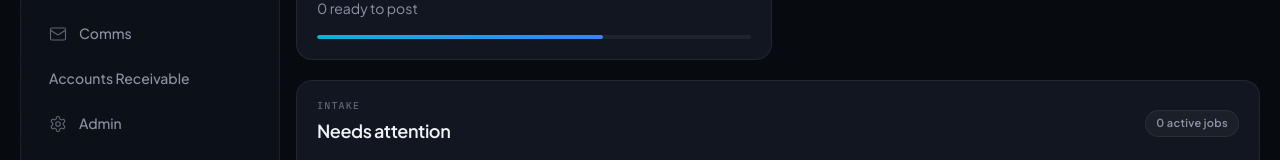
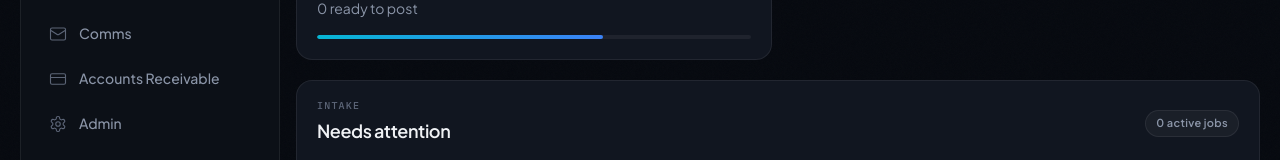
Before and after one commit to briancollins454-hub/Stash-ops, a Next.js app: page / in a window 1280 px wide. Shown: the part 518-678 px from the top of the page. Built offline with nearby package versions, Linux system fonts and the light colour scheme; no server answers; a web font is replaced by a local one.

Commit message:
Add missing credit-card icon for Accounts Receivable nav item

```diff
--- a/src/components/app-shell.tsx
+++ b/src/components/app-shell.tsx
@@ -61,6 +61,11 @@ const icons: Record<string, ReactNode> = {
   mail: (
     <svg className="nav-icon" viewBox="0 0 24 24" fill="none" stroke="currentColor" strokeWidth="1.5" strokeLinecap="round" strokeLinejoin="round">
       <rect width="20" height="16" x="2" y="4" rx="2" /><path d="m22 7-8.97 5.7a1.94 1.94 0 0 1-2.06 0L2 7" />
+    </svg>
+  ),
+  "credit-card": (
+    <svg className="nav-icon" viewBox="0 0 24 24" fill="none" stroke="currentColor" strokeWidth="1.5" strokeLinecap="round" strokeLinejoin="round">
+      <rect width="20" height="14" x="2" y="5" rx="2" /><path d="M2 10h20" />
     </svg>
   ),
   settings: (
```
